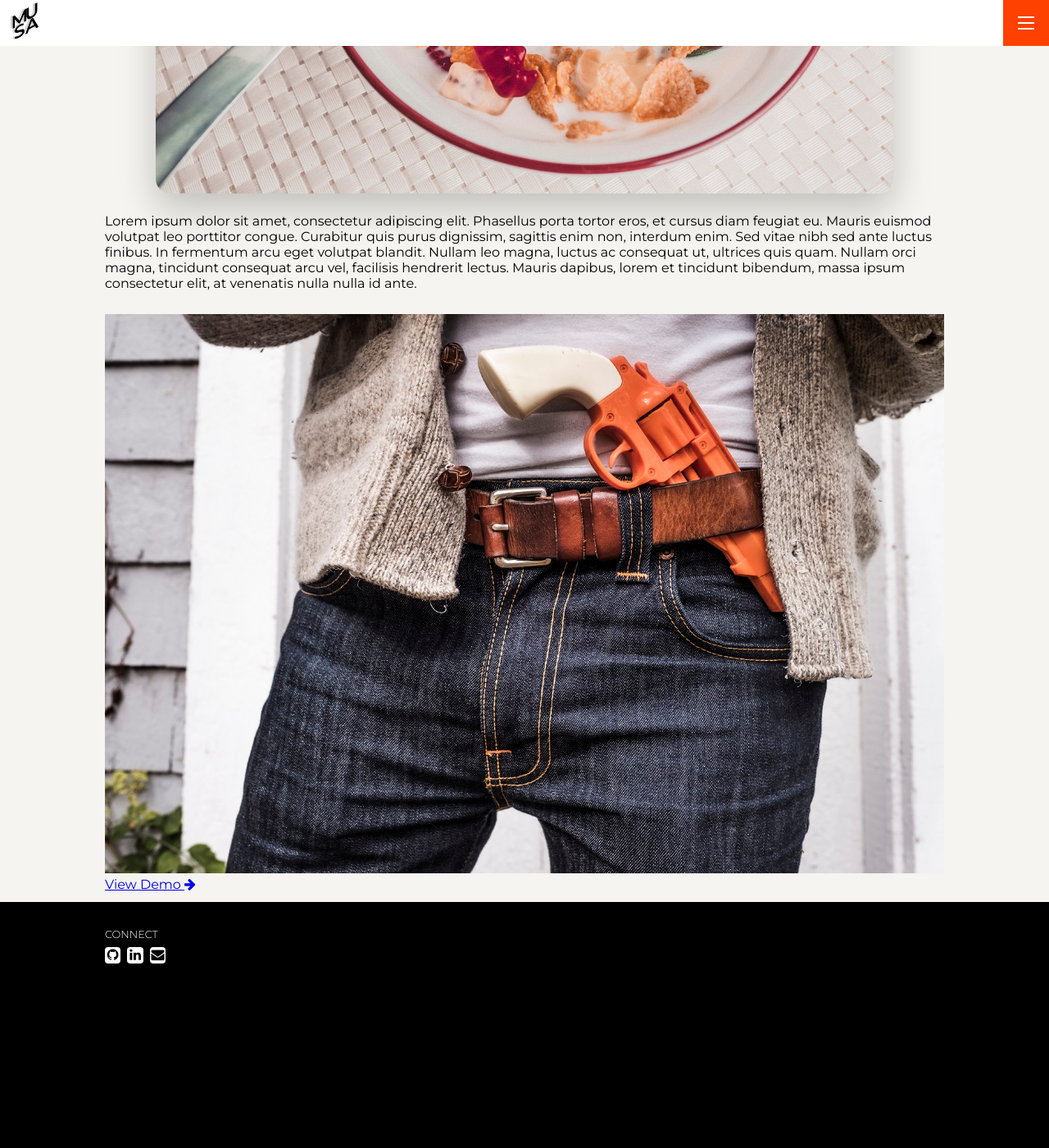
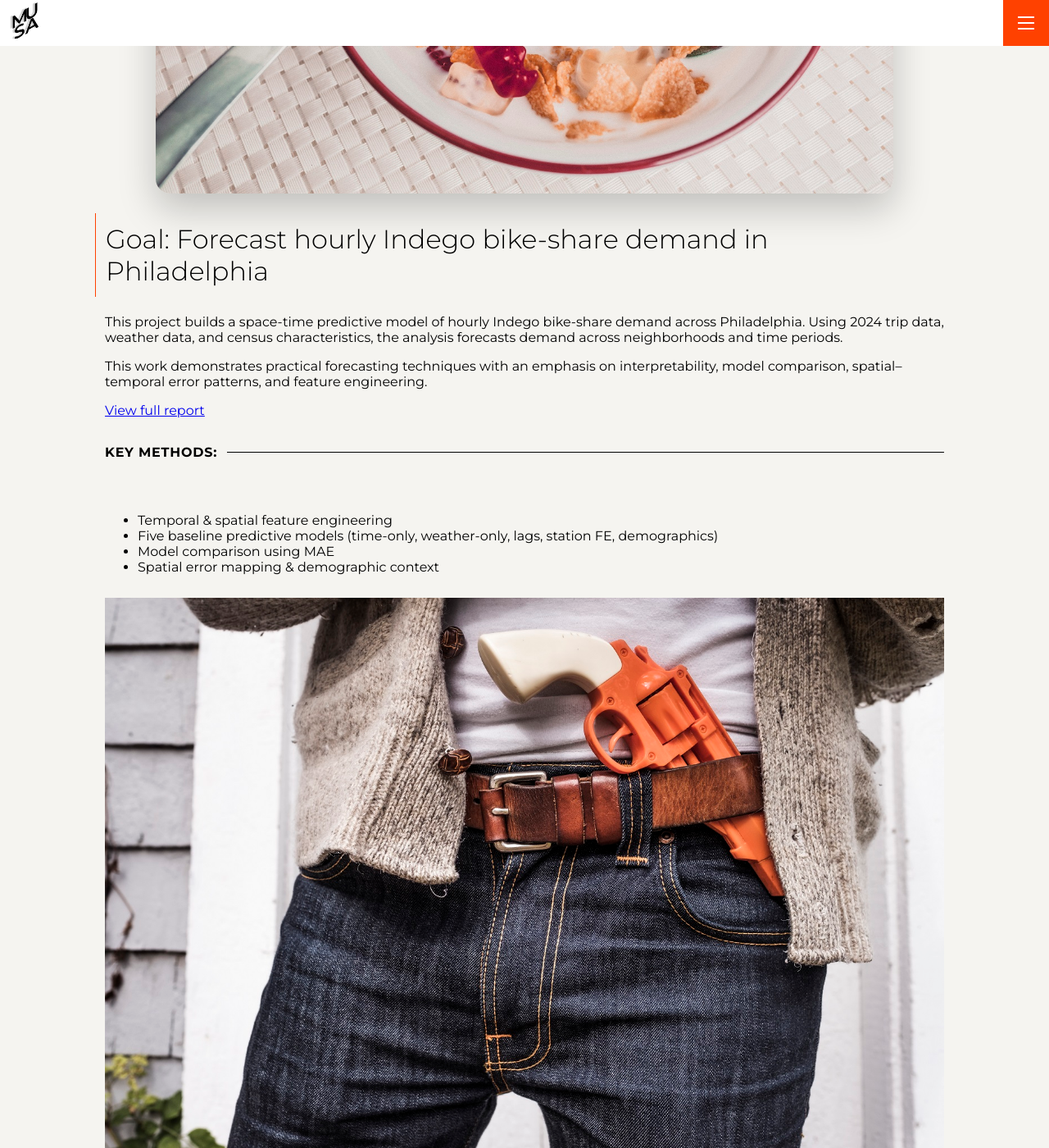
Before and after one commit to astauf03/portfolio, a Jekyll site: the page built from _projects/proj-5.md, in a window 1280 px wide and 1400 px high, scrolled down 590 px. Shown: the whole window at 82% size. Built offline with Jekyll 4.4.1, drawn with Linux system fonts in a browser that asks for light colours; before the commit the page ends 1765 px from its top, so only the background shows below that; some of the changed text lies outside the part shown.

Commit message:
add ppa bike lab to portfolio

```diff
--- a/_projects/proj-5.md
+++ b/_projects/proj-5.md
@@ -1,9 +1,29 @@
 ---
 layout: post
-title: 'Landsat Data Discovery and Access with STAC'
+title: 'Philadelphia Indego Bike Share Assignment'
 thumbnail: /assets/img/projects/proj-5/thumbnail.jpg
 ---
 
-Lorem ipsum dolor sit amet, consectetur adipiscing elit. Phasellus porta tortor eros, et cursus diam feugiat eu. Mauris euismod volutpat leo porttitor congue. Curabitur quis purus dignissim, sagittis enim non, interdum enim. Sed vitae nibh sed ante luctus finibus. In fermentum arcu eget volutpat blandit. Nullam leo magna, luctus ac consequat ut, ultrices quis quam. Nullam orci magna, tincidunt consequat arcu vel, facilisis hendrerit lectus. Mauris dapibus, lorem et tincidunt bibendum, massa ipsum consectetur elit, at venenatis nulla nulla id ante.
+# Goal: Forecast hourly Indego bike-share demand in Philadelphia
+This project builds a space-time predictive model of hourly Indego bike-share demand across Philadelphia.
+Using 2024 trip data, weather data, and census characteristics, the analysis forecasts demand across neighborhoods and time periods.
+
+This work demonstrates practical forecasting techniques with an emphasis on interpretability, model comparison, spatial–temporal error patterns, and feature engineering.
+
+[View full report](https://astauf03.github.io/musa5080---lab5/lab5-again.html)
+
+## Key Methods:
+- Temporal & spatial feature engineering
+- Five baseline predictive models (time-only, weather-only, lags, station FE, demographics)
+- Model comparison using MAE
+- Spatial error mapping & demographic context
 
 {% include image.html url="http://www.gratisography.com" image="projects/proj-5/gun-pants.jpg" %}
+
+**add image**
+
+## Key Findings:
+- Seasonal differences across Q1–Q4 strongly influence model accuracy.
+- Temporal lag features produced the largest improvement (lowest MAE).
+- Errors cluster in university areas, tourist-heavy zones, and high-variability stations.
+- Engineering new features (rain lag, university distance, station clustering) further improved MAE.
```
